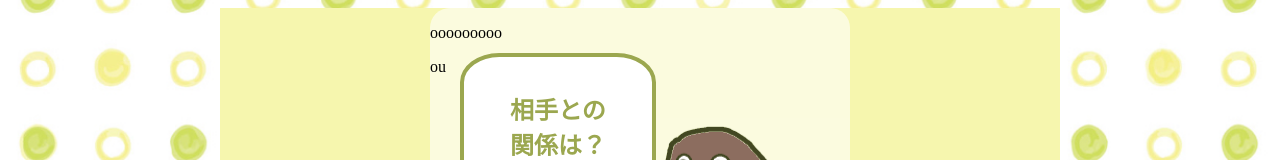
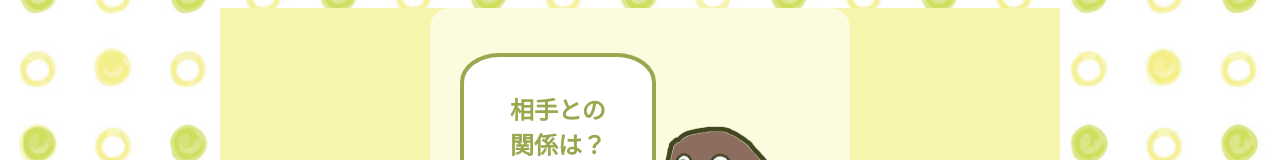
Before and after one commit to ichi39690/kiwi, a plain HTML site: page giftgit/index.html in a window 1280 px wide. Shown: the top 160 px of the page. Drawn offline with Linux system fonts and the light colour scheme; a web font is replaced by a local one.

Commit message:
Git練習用で追加したコードを削除

```diff
--- a/giftgit/index.html
+++ b/giftgit/index.html
@@ -13,9 +13,7 @@
     <main>
         <div id="question_section">
             <div id="question_title"></div>
-            <p>ooooooooo</p>
             <div id="kiwi">
-                <p>ou</p>
                 <img id="imagekiwi" src="images/base_kiwi.png" alt="キウイの画像１"/>
             </div>
             <div id="option_button"></div>
```
